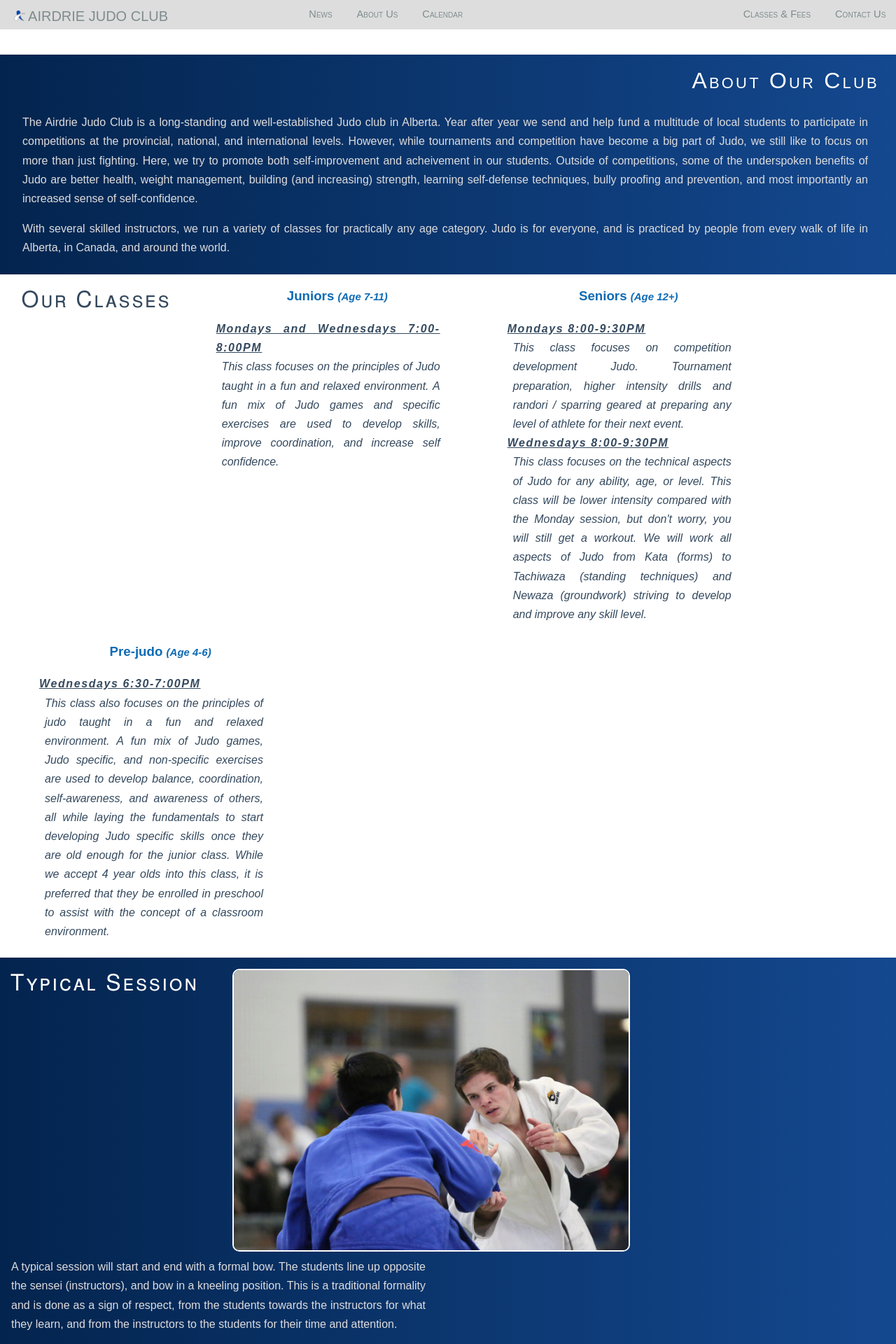
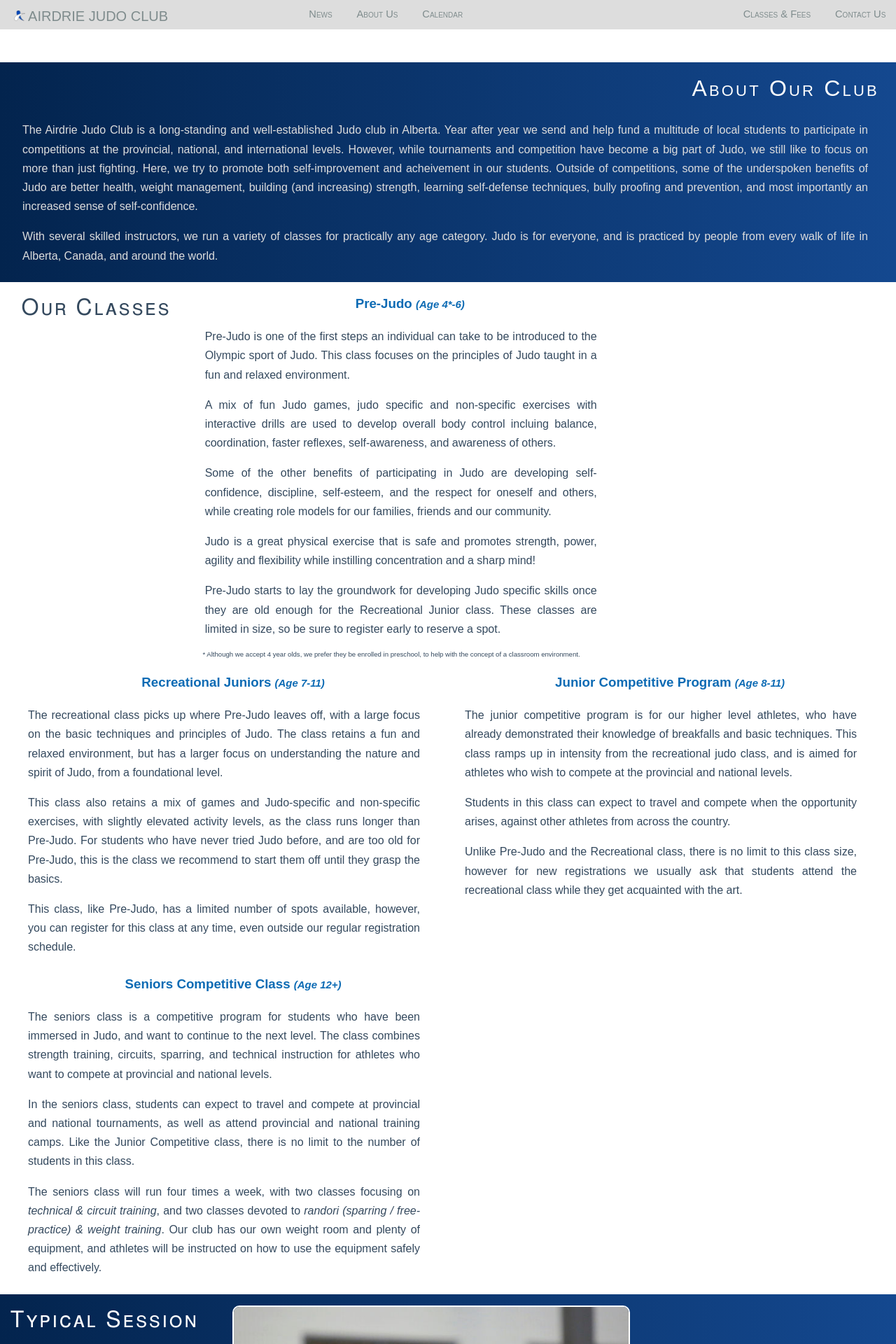
Before and after one commit to ThatGeoGuy/airdrie-judo, a Jekyll site: the page built from about.html, in a window 1280 px wide. Shown: the top 1920 px of the page at 70% size. Built offline with Jekyll 4.4.1, drawn with Linux system fonts in a browser that asks for light colours; nearby versions of some CDN libraries.

Commit message:
Fixes About Us page and adds registration form to index

```diff
--- a/about.html
+++ b/about.html
@@ -8,48 +8,145 @@ stylesheets:
 - css/about.css
 ---
 <div id='content-wrapper'>
-	<div class='content pure-g'>
-		<div class='l-box-lrg pure-u-1'>
-
+	<div class='content'>
+		<div class='pure-g l-box-lrg pure-u-1'>
+            <!-- Insert image of club here -->
 		</div>
 	</div>
 	<div class='ribbon'>
     <div class='l-box-lrg pure-u-1'>
       <h1 class='content-head'>About Our Club</h1>
-			<p>The Airdrie Judo Club is a long-standing and well-established Judo club in Alberta. Year after year we send and help fund a multitude of local students to participate in competitions at the provincial, national, and international levels. However, while tournaments and competition have become a big part of Judo, we still like to focus on more than just fighting. Here, we try to promote both self-improvement and acheivement in our students. Outside of competitions, some of the underspoken benefits of Judo are better health, weight management, building (and increasing) strength, learning self-defense techniques, bully proofing and prevention, and most importantly an increased sense of self-confidence.</p>
-			<p>With several skilled instructors, we run a variety of classes for practically any age category. Judo is for everyone, and is practiced by people from every walk of life in Alberta, in Canada, and around the world.</p>
+      <p>
+        The Airdrie Judo Club is a long-standing and well-established Judo club
+        in Alberta. Year after year we send and help fund a multitude of local
+        students to participate in competitions at the provincial, national, and
+        international levels. However, while tournaments and competition have
+        become a big part of Judo, we still like to focus on more than just
+        fighting. Here, we try to promote both self-improvement and acheivement in
+        our students. Outside of competitions, some of the underspoken benefits of
+        Judo are better health, weight management, building (and increasing)
+        strength, learning self-defense techniques, bully proofing and prevention,
+        and most importantly an increased sense of self-confidence.
+      </p>
+      <p>
+        With several skilled instructors, we run a variety of classes for
+        practically any age category. Judo is for everyone, and is practiced by
+        people from every walk of life in Alberta, Canada, and around the
+        world.
+      </p>
     </div>
   </div>
   <div class='content'>
     <div class='l-box-lrg pure-g'>
       <h1 class='content-head'>Our Classes</h1>
-			<div class='pure-u-1 pure-u-md-1-3 pure-u-lrg-1-3'>
-				<h3 class='content-subhead'>Juniors <em>(Age 7-11)</em></h3>
-				<dl>
-					<dt>Mondays and Wednesdays 7:00-8:00PM</dt>
-					<dd>This class focuses on the principles of Judo taught in a fun and relaxed environment. A fun mix of Judo games and specific exercises are used to develop skills, improve coordination, and increase self confidence.<dd>
-				</dl>
+
+      <div class='class-description pure-u-1 pure-u-md-1-2 pure-u-lrg-1-2'>
+        <h3 class='content-subhead'>Pre-Judo <em>(Age 4*-6)</em></h3>
+        <p>
+          Pre-Judo is one of the first steps an individual can take to be
+          introduced to the Olympic sport of Judo. This class focuses on the
+          principles of Judo taught in a fun and relaxed environment.
+        </p>
+        <p>
+          A mix of fun Judo games, judo specific and non-specific exercises with
+          interactive drills are used to develop overall body control incluing
+          balance, coordination, faster reflexes, self-awareness, and awareness
+          of others.
+        </p>
+        <p>
+          Some of the other benefits of participating in Judo are developing
+          self-confidence, discipline, self-esteem, and the respect for oneself
+          and others, while creating role models for our families, friends and
+          our community.
+        </p>
+        <p>
+          Judo is a great physical exercise that is safe and promotes strength,
+          power, agility and flexibility while instilling concentration and a
+          sharp mind!
+        </p>
+        <p>
+          Pre-Judo starts to lay the groundwork for developing Judo specific
+          skills once they are old enough for the Recreational Junior class.
+          These classes are limited in size, so be sure to register early to
+          reserve a spot.
+        </p>
+        <p class='footnote'>
+          * Although we accept 4 year olds, we prefer they be enrolled in
+          preschool, to help with the concept of a classroom environment.
+        </p>
       </div>
 
-			<div class='pure-u-1 pure-u-md-1-3 pure-u-lrg-1-3'>
-				<h3 class='content-subhead'>Seniors <em>(Age 12+)</em></h3>
-				<dl>
-					<dt>Mondays 8:00-9:30PM</dt>
-					<dd>This class focuses on competition development Judo. Tournament preparation, higher intensity drills and randori / sparring geared at preparing any level of athlete for their next event.</dd>
-					<dt>Wednesdays 8:00-9:30PM</dt>
-					<dd>This class focuses on the technical aspects of Judo for any ability, age, or level. This class will be lower intensity compared with the Monday session, but don't worry, you will still get a workout. We will work all aspects of Judo from Kata (forms) to Tachiwaza (standing techniques) and Newaza (groundwork) striving to develop and improve any skill level.<dd>
-				</dl>
+      <div class='class-description pure-u-1 pure-u-md-1-2 pure-u-lrg-1-2'>
+        <h3 class='content-subhead'>Recreational Juniors <em>(Age 7-11)</em></h3>
+        <p>
+          The recreational class picks up where Pre-Judo leaves off, with a
+          large focus on the basic techniques and principles of Judo. The class
+          retains a fun and relaxed environment, but has a larger focus on
+          understanding the nature and spirit of Judo, from a foundational
+          level.
+        </p>
+        <p>
+          This class also retains a mix of games and Judo-specific and
+          non-specific exercises, with slightly elevated activity levels, as the
+          class runs longer than Pre-Judo. For students who have never tried
+          Judo before, and are too old for Pre-Judo, this is the class we
+          recommend to start them off until they grasp the basics.
+        </p>
+        <p>
+          This class, like Pre-Judo, has a limited number of spots available,
+          however, you can register for this class at any time, even outside our
+          regular registration schedule.
+        </p>
       </div>
 
-			<div class='pure-u-1 pure-u-md-1-3 pure-u-lrg-1-3'>
-				<h3 class='content-subhead'>Pre-judo <em>(Age 4-6)</em></h3>
-				<dl>
-					<dt>Wednesdays 6:30-7:00PM</dt>
-					<dd>This class also focuses on the principles of judo taught in a fun and relaxed environment. A fun mix of Judo games, Judo specific, and non-specific exercises are used to develop balance, coordination, self-awareness, and awareness of others, all while laying the fundamentals to start developing Judo specific skills once they are old enough for the junior class. While we accept 4 year olds into this class, it is preferred that they be enrolled in preschool to assist with the concept of a classroom environment.</dd>
-				</dl>
+      <div class='class-description pure-u-1 pure-u-md-1-2 pure-u-lrg-1-2'>
+        <h3 class='content-subhead'>Junior Competitive Program <em>(Age 8-11)</em></h3>
+        <p>
+          The junior competitive program is for our higher level athletes, who
+          have already demonstrated their knowledge of breakfalls and basic
+          techniques. This class ramps up in intensity from the recreational
+          judo class, and is aimed for athletes who wish to compete at the
+          provincial and national levels.
+        </p>
+        <p>
+          Students in this class can expect to travel and compete when the
+          opportunity arises, against other athletes from across the country.
+        </p>
+        <p>
+          Unlike Pre-Judo and the Recreational class, there is no limit to this class size,
+          however for new registrations we usually ask that students attend the
+          recreational class while they get acquainted with the art.
+        </p>
+      </div>
+
+      <div class='pure-u-1 pure-u-md-1-2 pure-u-lrg-1-2'>
+        <h3 class='content-subhead'>Seniors Competitive Class <em>(Age 12+)</em></h3>
+        <p>
+          The seniors class is a competitive program for students who have been
+          immersed in Judo, and want to continue to the next level. The class
+          combines strength training, circuits, sparring, and technical
+          instruction for athletes who want to compete at provincial and
+          national levels.
+        </p>
+        <p>
+          In the seniors class, students can expect to travel and compete at
+          provincial and national tournaments, as well as attend provincial and
+          national training camps. Like the Junior Competitive class, there is no
+          limit to the number of students in this class.
+        </p>
+        <p>
+          The seniors class will run four times a week, with two classes
+          focusing on <em>technical & circuit training</em>, and two classes
+          devoted to <em>randori (sparring / free-practice) & weight
+          training</em>. Our club has our own weight room and plenty of
+          equipment, and athletes will be instructed on how to use the equipment
+          safely and effectively.
+        </p>
+      </div>
+
     </div>
   </div>
-	</div>
+
   <div class='ribbon'>
     <div class='l-box-lrg pure-g'>
       <h1 class='content-head'>Typical Session</h1>
@@ -57,9 +154,28 @@ stylesheets:
         <img class='pure-img-responsive' src='{{ site.baseurl }}/img/competitors.jpg'>
       </div>
       <div class='split pure-u-1 pure-u-md-1-2 pure-u-lrg-2-5'>
-				<p>A typical session will start and end with a formal bow. The students line up opposite the sensei (instructors), and bow in a kneeling position. This is a traditional formality and is done as a sign of respect, from the students towards the instructors for what they learn, and from the instructors to the students for their time and attention.</p>
-				<p>This is followed by a warm up that will be specific to the planned session. Warming up prepares the body for action, and incorporates movements that the students will be practicing throughout the session. Afterwards, we follow this with breakfall practice (ukemi). To break one's fall is to be able to land safely without injury after falling or being thrown.</p>
-				<p>We continue with directed instruction and free practice, as well as as specific training drills to reinforce the skills required for Judo. Finally, our practices conclude with a cool down, a check for well-being, notices, and another formal bow.</p>
+        <p>
+          A typical session will start and end with a formal bow. The students
+          line up opposite the sensei (instructors), and bow in a kneeling
+          position. This is a traditional formality and is done as a sign of
+          respect, from the students towards the instructors for what they learn,
+          and from the instructors to the students for their time and
+          attention.
+        </p>
+        <p>
+          This is followed by a warm up that will be specific to the planned
+          session. Warming up prepares the body for action, and incorporates
+          movements that the students will be practicing throughout the session.
+          Afterwards, we follow this with breakfall practice (ukemi). To break
+          one's fall is to be able to land safely without injury after falling or
+          being thrown.
+        </p>
+        <p>
+          We continue with directed instruction and free practice, as well as
+          as specific training drills to reinforce the skills required for Judo.
+          Finally, our practices conclude with a cool down, a check for
+          well-being, notices, and another formal bow.
+        </p>
       </div>
     </div>
   </div>
--- a/css/about.css
+++ b/css/about.css
@@ -2,17 +2,12 @@ h3 > em {
 	font-size: 80%;
 }
 
-dl {
-	margin-left: 2em;
-	margin-right: 2em;
-	text-align: justify;
+.footnote {
+    font-size: 60%;
+    margin-left: 2em;
+    line-height: 1.5em;
+    width: 90%;
 }
 
-dt {
-	font-style: italic;
-	text-decoration: underline;
+.class-description {
 }
-
-dd {
-	margin-left: 0.5em;
-}
--- a/index.html
+++ b/index.html
@@ -126,7 +126,10 @@ stylesheets:
           Registration for fall 2016 will occur between September 12th to the
           15th. Be sure to come out and register as early as possible, as only
           our Recreational Judo class will be open to new registrations after
-          the 15th of September.
+          the 15th of September. If you'd like to register immediately, you can
+          print off a
+          <a href='{{ site.baseurl}}/Airdrie_Judo_Club_Registration_Form_F16_W17.pdf'>registration
+          form</a> or come to our dojo, where we will have some available.
         </p>
         <p>
           If you are interested in registering, you can always
```
Also changed, not shown: css/index.css (indentation only), 2 other files. Lines whose indentation alone changed are shown as unchanged.
